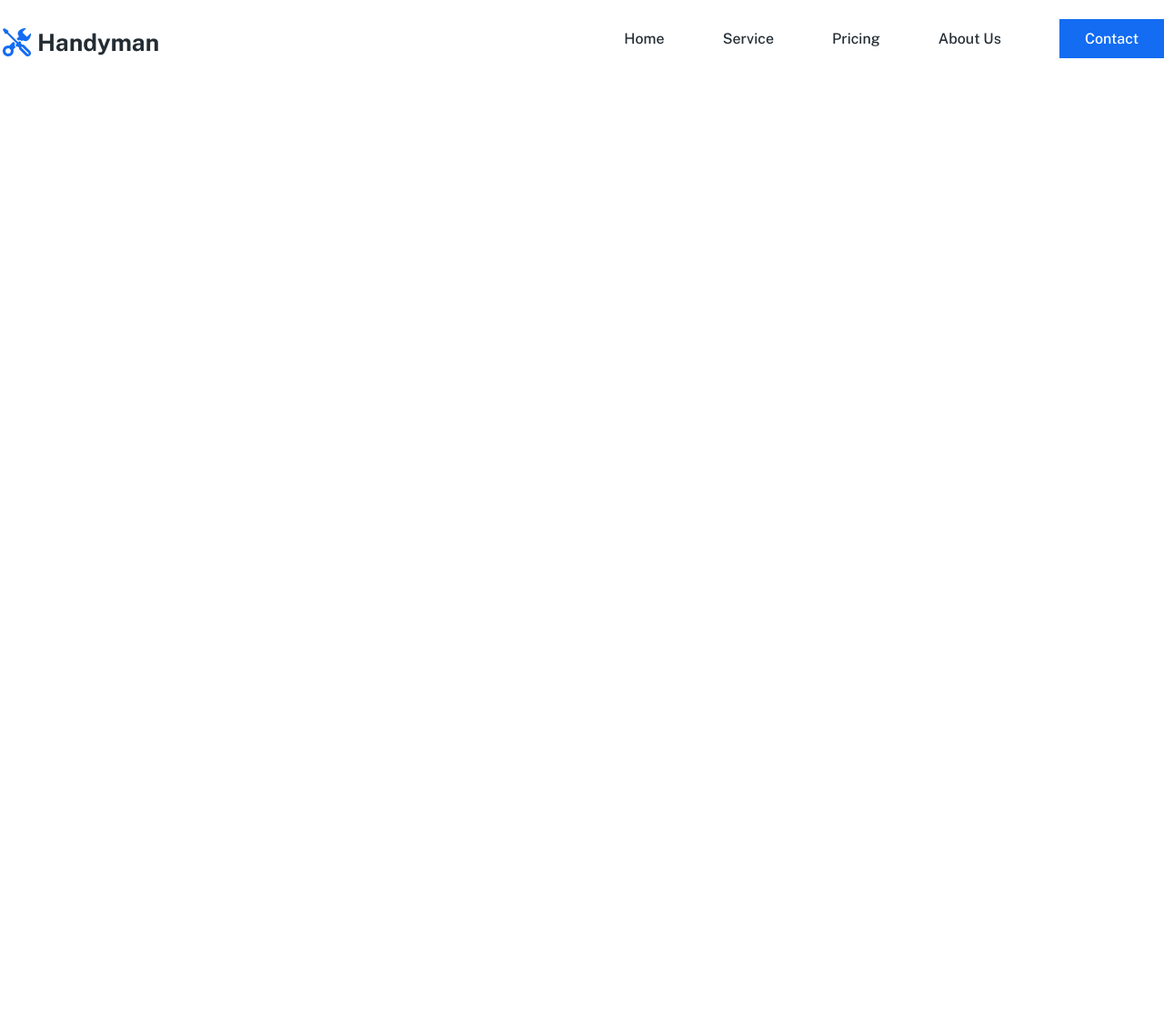
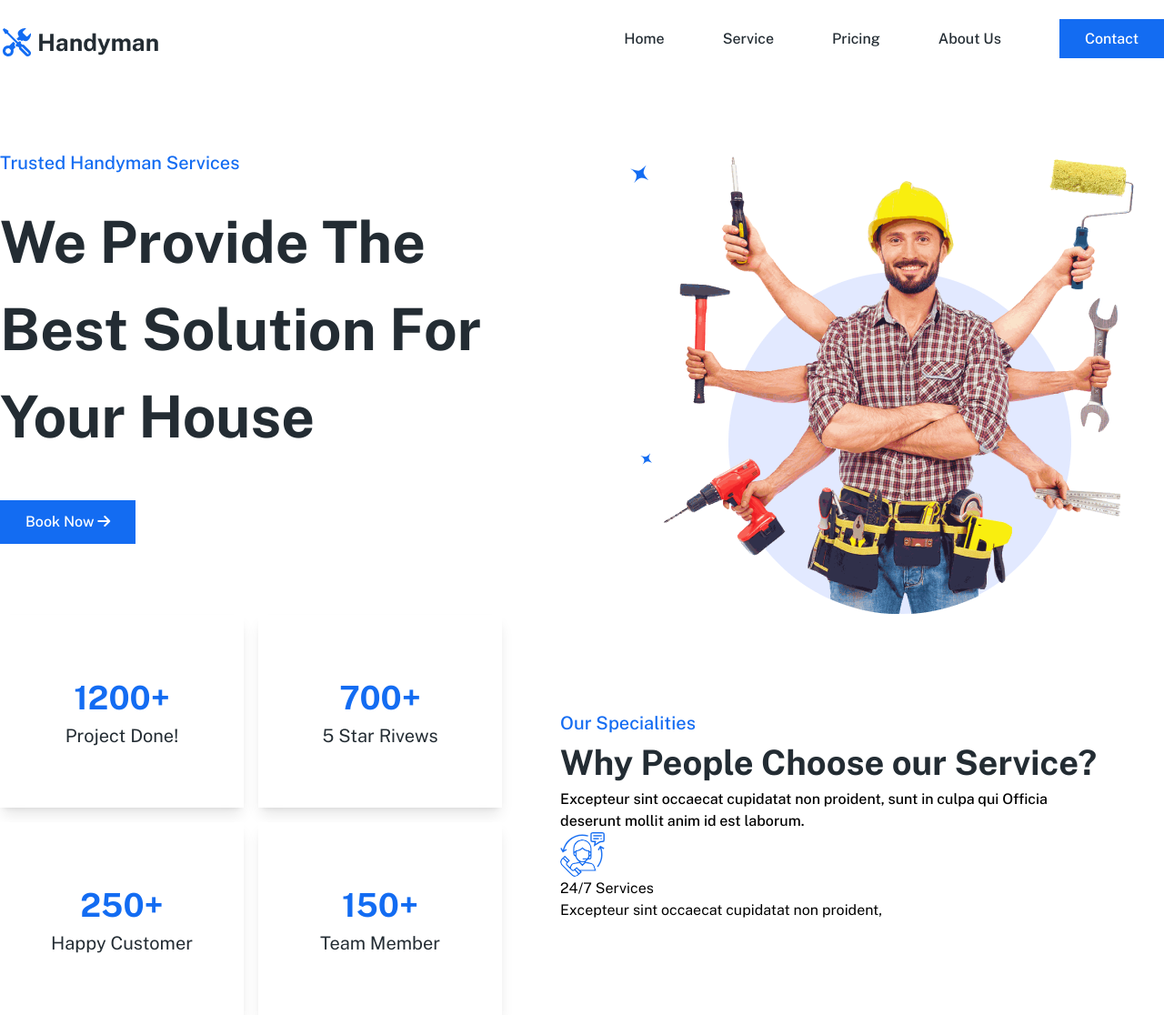
Before and after one commit to Jubayerahmaad/Color-Service-, a website built with Vite: page index.html in a window 1280 px wide. Shown: the whole page at 91% size. Before the commit the page ends 800 px from the top, so only its background shows below. Built offline with nearby package versions, Linux system fonts and the light colour scheme.

Commit message:
spacialites section

```diff
--- a/index.html
+++ b/index.html
@@ -10,6 +10,8 @@
     <link rel="preconnect" href="https://fonts.gstatic.com" crossorigin>
     <link href="https://fonts.googleapis.com/css2?family=Lexend+Deca:wght@100..900&family=Permanent+Marker&family=Public+Sans:ital,wght@0,100..900;1,100..900&display=swap" rel="stylesheet">
 
+    <!-- Font Awesome link -->
+    <link rel="stylesheet" href="https://cdnjs.cloudflare.com/ajax/libs/font-awesome/6.6.0/css/all.min.css">
 
     <!-- Own Css -->
      <link rel="stylesheet" href="assetes/css/tailwind.css">
@@ -17,6 +19,7 @@
 </head>
 <body>
 
+    <!-- Header Section -->
     <header>
         <div class="container mx-auto">
             <div class="flex items-center justify-between py-6">
@@ -37,6 +40,84 @@
         </div>
     </header>
 
+    <!-- Hero Section -->
+    <section>
+        <div class="container mx-auto">
+            <div class="flex items-center justify-between">
+                <div>
+                    <a href="#">
+                        <h3 class="text-[20px] font-medium text-[#136CF2]">Trusted Handyman Services</h3>
+                    </a>
+                    <h2 class="text-[64px] font-bold text-[#232C33] max-w-[543px] mt-6">We Provide
+                        The Best Solution
+                        For Your House</h2>
+                    <a href="#" class="px-7 py-3 bg-[#136CF2] text-white text-[16px] font-medium mt-11 inline-block">
+                        Book Now <i class="fa-solid fa-arrow-right"></i>
+                    </a>
+                </div> <!-- Hero Content-->
+
+                <div>
+                    <img src="assetes/image/hero.png" alt="">
+                </div>
+            </div>
+        </div>
+    </section>
+
+    <!-- Spaciallist section -->
+     <section>
+        <div class="container mx-auto">
+            <div class="flex items-center gap-16">
+                <div class="grid gap-4 grid-cols-2">
+                    <div class="py-[64px] px-[56px] bg-white shadow-lg ">
+                        <span class="text-center text-[36px] font-bold text-[#136CF2] block">1200+</span>
+                        <span class="text-[20px] text-[#232C33] block text-center">Project Done!</span>
+                    </div><!-- count item-->
+
+                    <div class="py-[64px] px-[56px] bg-white shadow-lg ">
+                        <span class="text-center text-[36px] font-bold text-[#136CF2] block">700+</span>
+                        <span class="text-[20px] text-[#232C33] block text-center">5 Star Rivews</span>
+                    </div><!-- count item-->
+
+                    <div class="py-[64px] px-[56px] bg-white shadow-lg ">
+                        <span class="text-center text-[36px] font-bold text-[#136CF2] block">250+</span>
+                        <span class="text-[20px] text-[#232C33] block text-center">Happy Customer</span>
+                    </div><!-- count item-->
+
+                    <div class="py-[64px] px-[56px] bg-white shadow-lg ">
+                        <span class="text-center text-[36px] font-bold text-[#136CF2] block">150+</span>
+                        <span class="text-[20px] text-[#232C33] block text-center">Team Member</span>
+                    </div><!-- count item-->
+
+                </div> <!--- /specialities wrapper-->
+
+                <div>
+                    <div>
+                        <h3 class="text-[20px] font-medium text-[#136CF2]">Our Specialities</h3>
+                    <h2 class="text-[38px] text-[#232C33] font-bold">Why People Choose our Service?</h2>
+                    <p class="w-[569px] text-[16px] font-medium">
+                        Excepteur sint occaecat cupidatat non proident, sunt in culpa qui
+                        Officia deserunt mollit anim id est laborum.
+                    </p>
+                    </div>
+
+                    <div>
+                        <div>
+                            <div>
+                                <img src="assetes/icon/call-service.svg" alt="">
+                            </div>
+
+                            <div>
+                                <h4>24/7 Services</h4>
+                                <p>Excepteur sint occaecat
+                                    cupidatat non proident,</p>
+                            </div>
+                        </div><!-- item -->
+                    </div>
+                </div>
+            </div>
+        </div>
+     </section>
+
 
     <!-- Own JS File -->
     <script src="assetes/js/app.js"></script>
```
Also changed, not shown: assetes/icon/Arrow 1.svg (added), assetes/icon/call-service.svg (added), assetes/icon/friendly.svg (added), assetes/icon/guarentee.svg (added), 1 other file.
